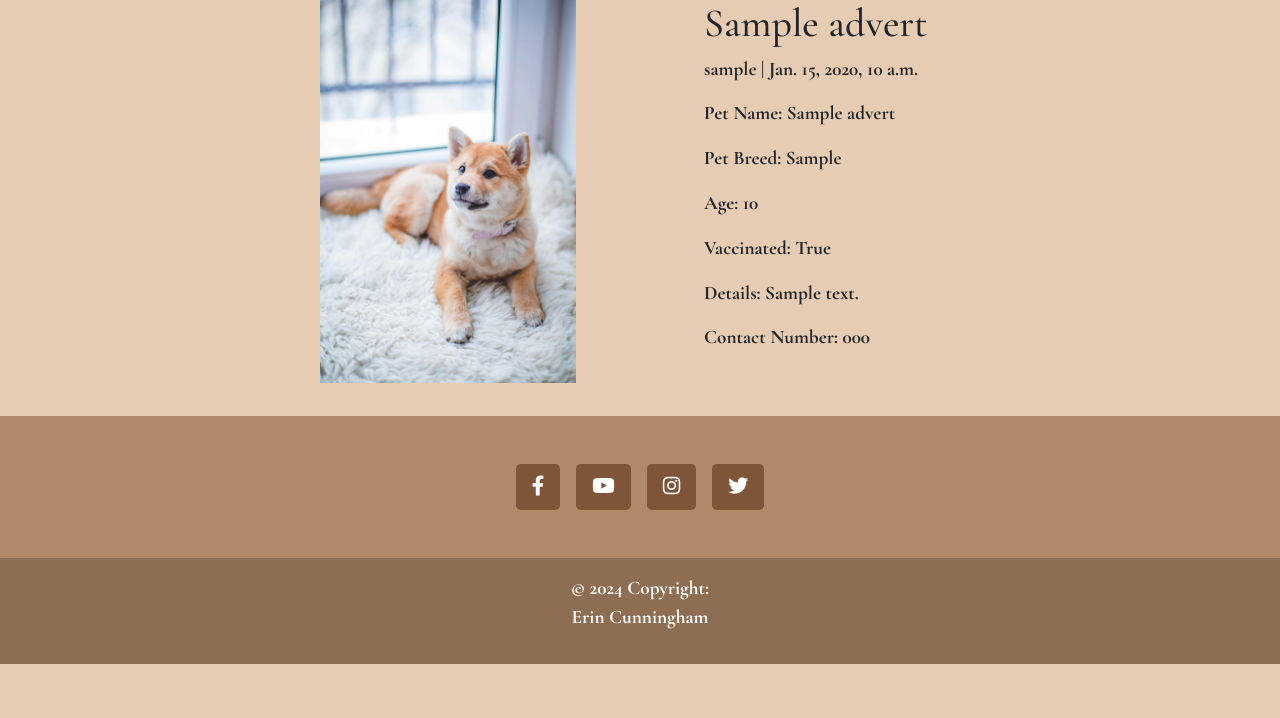
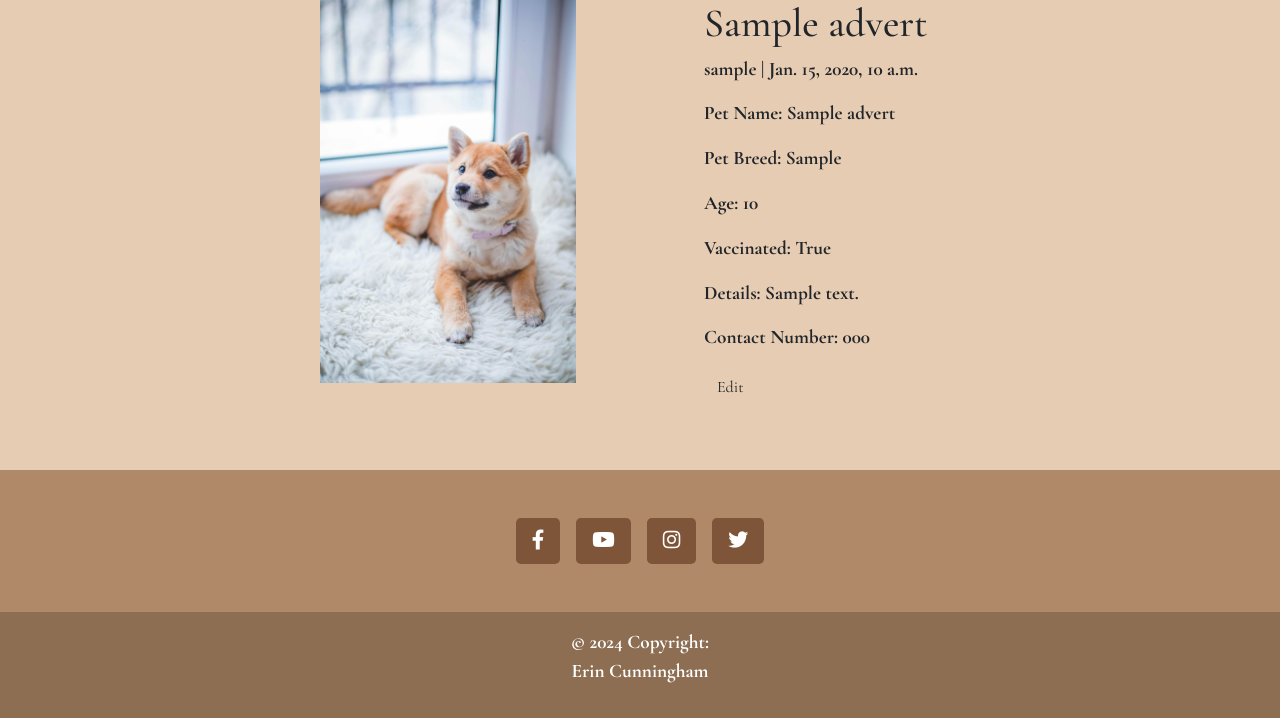
Before and after one commit to erincunningham7/pp4-project-portfolio-four, a Django app: page /1/ in a window 1280 px wide. Shown: the part 187-905 px from the top of the page. Before the commit the page ends 851 px from the top, so only its background shows below. Run offline with Django 4.2, Linux system fonts and the light colour scheme; a user stored in the database is signed in; tables that the repository leaves empty hold one stand-in row (values such as "Sample post"); some web fonts are replaced.

Commit message:
add view url button and javascript to edit adverts

```diff
--- a/ads/templates/ads/ad_detail.html
+++ b/ads/templates/ads/ad_detail.html
@@ -28,6 +28,10 @@
     <p class="card-text">Contact Number:
         {{ advert.phone | safe }}
     </p>
+    {% if user.is_authenticated and advert.user == user %}
+  <button class="btn btn-edit"
+    ad_id="{{ ad.id }}">Edit</button>
+  {% endif %}
 </div>
 </div>
 
--- a/ads/urls.py
+++ b/ads/urls.py
@@ -5,5 +5,6 @@
 urlpatterns = [
     path('', views.AdList.as_view(), name='home'),
     path('<int:ad_id>/', views.ad_detail, name='ad_detail'),
-    path('create_ad/', views.create_ad, name='create_ad')
+    path('create_ad/', views.create_ad, name='create_ad'),
+    path('<int>/edit_ad/<int:ad_id>', views.edit_ad, name='edit_ad'),
 ]
--- a/ads/views.py
+++ b/ads/views.py
@@ -1,5 +1,5 @@
-from django.shortcuts import render, get_object_or_404
-from django.http import HttpResponse
+from django.shortcuts import render, get_object_or_404, reverse
+from django.http import HttpResponseRedirect
 from django.views import generic
 from django.contrib import messages
 from .models import Advert
@@ -33,6 +33,9 @@
         })
 
 def create_ad(request):
+    """
+    view to create an ad
+    """
     advert = Advert
     advert_form = AdvertForm()
 
@@ -55,3 +58,23 @@
             "advert_form": advert_form,
         },
     )
+
+def edit_ad(request, ad_id):
+    """
+    view to edit an ad
+    """
+    if request.method == "POST":
+
+        queryset = Advert.objects.get(pk=ad_id)
+        advert = get_object_or_404(queryset, ad_id=ad_id)
+        advert_form = AdvertForm(data=request.POST, instance=advert)
+
+        if advert_form.is_valid() and advert.user == request.user:
+            ad = advert_form.save(commit=False)
+            ad.advert = advert
+            ad.save()
+            messages.add_message(request, messages.SUCCESS, 'Advert updated!')
+        else:
+            messages.add_message(request, messages.ERROR, 'Error updating advert!')
+
+    return HttpResponseRedirect(reverse('sd_detail', args=[ad_id]))
--- a/static/js/script.js
+++ b/static/js/script.js
@@ -1 +1,17 @@
-console.log("Hello World!");
+const editButtons = document.getElementsByClassName("btn-edit");
+const advertText = document.getElementById("id_body");
+const advertForm = document.getElementById("AdvertForm");
+const submitButton = document.getElementById("submitButton");
+
+/*
+* Initializes edit functionality for the edit buttons
+*/
+for (let button of editButtons) {
+    button.addEventListener("click", (e) => {
+      let advertId = e.target.getAttribute("ad_id");
+      let advertContent = document.getElementById(`advert${advertId}`).innerText;
+      advertText.value = advertContent;
+      submitButton.innerText = "Update";
+      commentForm.setAttribute("action", `edit_ad/${advertId}`);
+    });
+  }
--- a/templates/base.html
+++ b/templates/base.html
@@ -131,8 +131,9 @@
     <script src="https://cdn.jsdelivr.net/npm/bootstrap@5.0.1/dist/js/bootstrap.bundle.min.js"
         integrity="sha384-gtEjrD/SeCtmISkJkNUaaKMoLD0//ElJ19smozuHV6z3Iehds+3Ulb9Bn9Plx0x4" crossorigin="anonymous">
         </script>
-    <script src="{% static 'js/script.js' %}">
-    </script>
+    {% block extras %}
+    <script src="{% static 'js/script.js' %}"></script>
+    {% endblock %}
 </body>
 
 </html>
```
